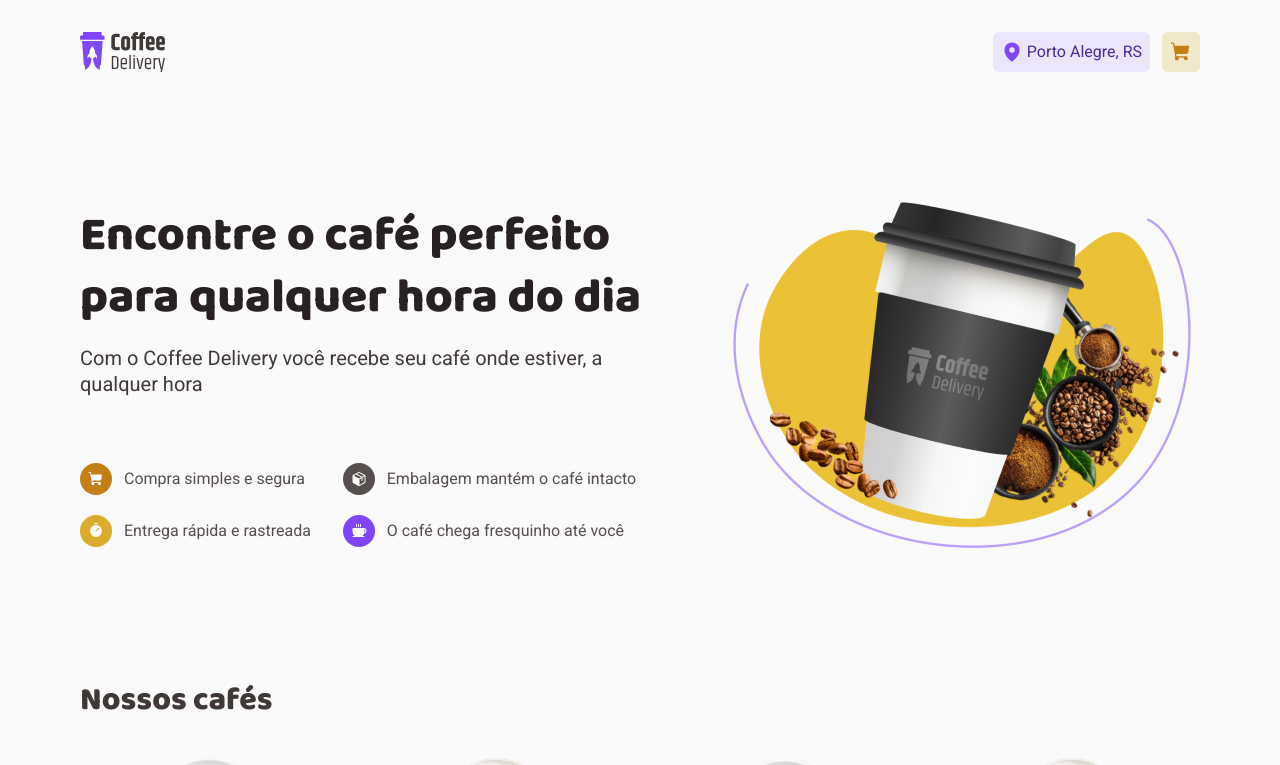
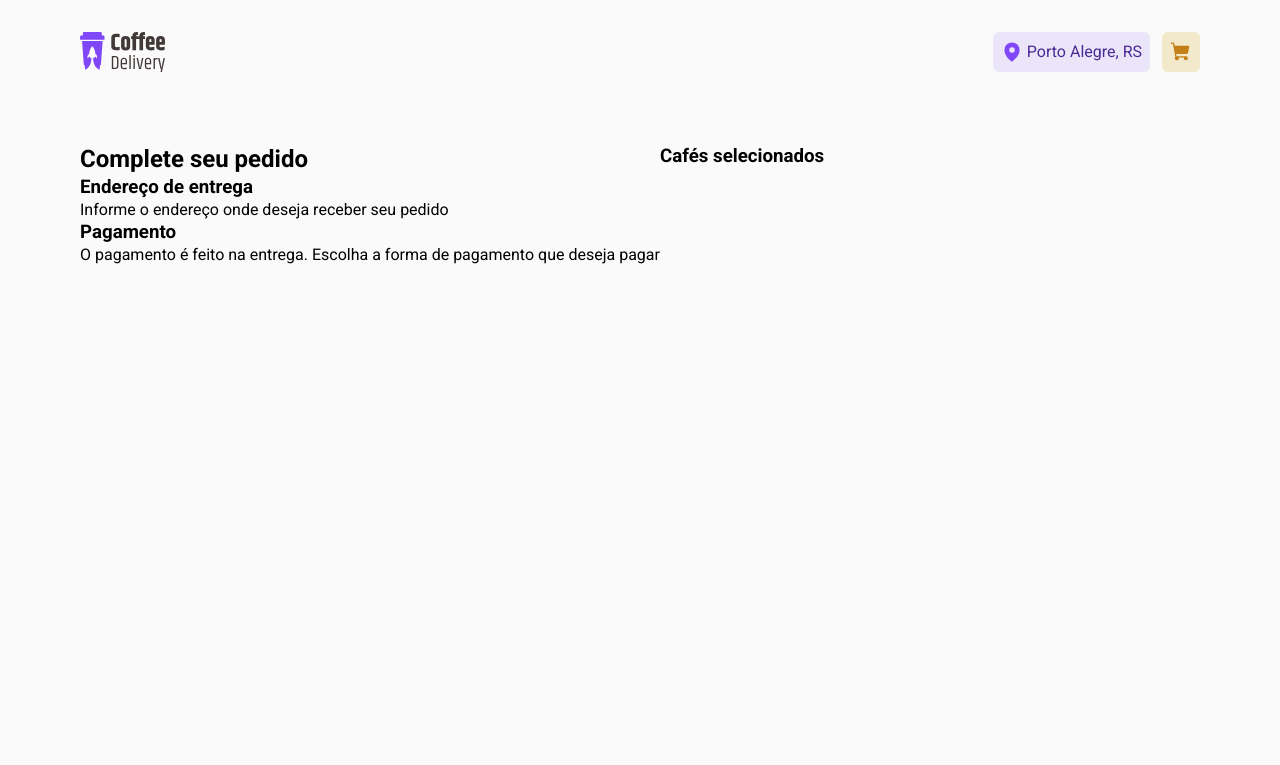
Before and after one commit to RodolfoBohn/ignite-react-desafio02, a React (Vite) app: page /shipping in a window 1280 px wide. Shown: the top 765 px of the page. Built offline with nearby package versions, Linux system fonts and the light colour scheme.

Commit message:
Adicao de rotas

```diff
--- a/src/App.tsx
+++ b/src/App.tsx
@@ -1,13 +1,11 @@
-import { Header } from './components/header'
-import { PageWrapper } from './styles'
-import { Home } from './pages/home'
+import { Router } from './routes'
+import { BrowserRouter } from 'react-router-dom'
 
 function App() {
   return (
-    <PageWrapper>
-      <Header />
-      <Home />
-    </PageWrapper>
+    <BrowserRouter>
+      <Router />
+    </BrowserRouter>
   )
 }
 
--- /dev/null
+++ b/src/layouts/default-layout.tsx
@@ -0,0 +1,12 @@
+import { PageWrapper } from './styles'
+import { Outlet } from 'react-router-dom'
+import { Header } from '../components/header'
+
+export const DefaultLayout = () => {
+  return (
+    <PageWrapper>
+      <Header />
+      <Outlet />
+    </PageWrapper>
+  )
+}
--- /dev/null
+++ b/src/pages/shipping/index.tsx
@@ -0,0 +1,26 @@
+import { ShippingWrapper } from './styles'
+
+export const Shipping = () => {
+  return (
+    <ShippingWrapper>
+      <main>
+        <h2>Complete seu pedido</h2>
+        <div>
+          <h3>Endereço de entrega</h3>
+          <span>Informe o endereço onde deseja receber seu pedido</span>
+          <form></form>
+        </div>
+        <div>
+          <h3>Pagamento</h3>
+          <span>
+            O pagamento é feito na entrega. Escolha a forma de pagamento que
+            deseja pagar
+          </span>
+        </div>
+      </main>
+      <aside>
+        <h3>Cafés selecionados</h3>
+      </aside>
+    </ShippingWrapper>
+  )
+}
--- /dev/null
+++ b/src/pages/shipping/styles.ts
@@ -0,0 +1,6 @@
+import styled from 'styled-components'
+
+export const ShippingWrapper = styled.div`
+  display: flex;
+  margin-top: 2.5rem;
+`
--- /dev/null
+++ b/src/routes/index.tsx
@@ -0,0 +1,15 @@
+import { Route, Routes } from 'react-router-dom'
+import { DefaultLayout } from '../layouts/default-layout'
+import { Shipping } from '../pages/shipping'
+import { Home } from '../pages/home'
+
+export const Router = () => {
+  return (
+    <Routes>
+      <Route path="/" element={<DefaultLayout />}>
+        <Route path="/" element={<Home />} />
+        <Route path="/shipping" element={<Shipping />} />
+      </Route>
+    </Routes>
+  )
+}
--- a/src/styles/themes/default.ts
+++ b/src/styles/themes/default.ts
@@ -60,4 +60,4 @@ export const defaultTheme = {
     roboto: "'Roboto', sans-serif",
   },
   lineHeight: { 200: '1.3', 400: '1.6' },
-}
+} as const
```
Also changed, not shown: src/layouts/styles.ts (renamed from src/styles.ts).
